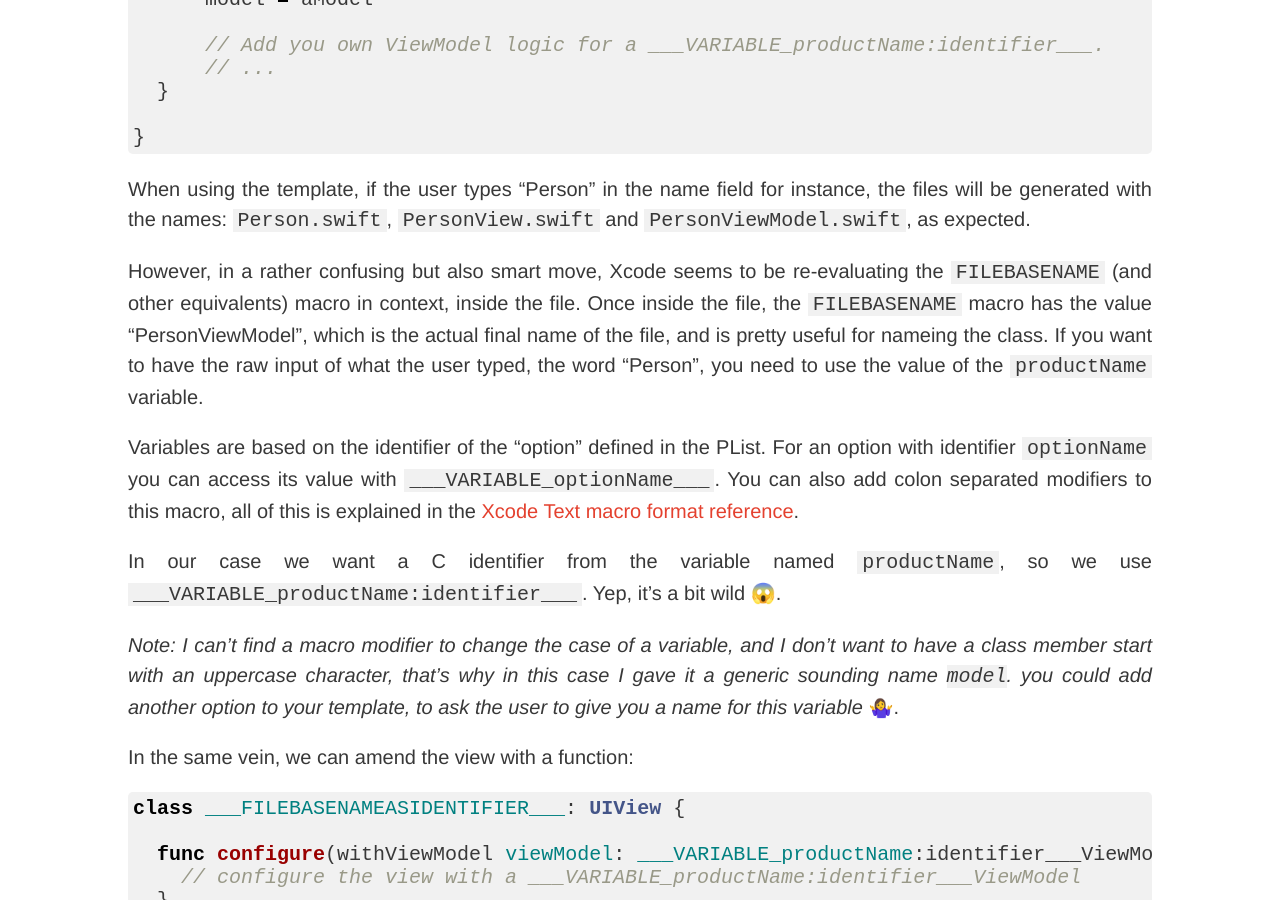
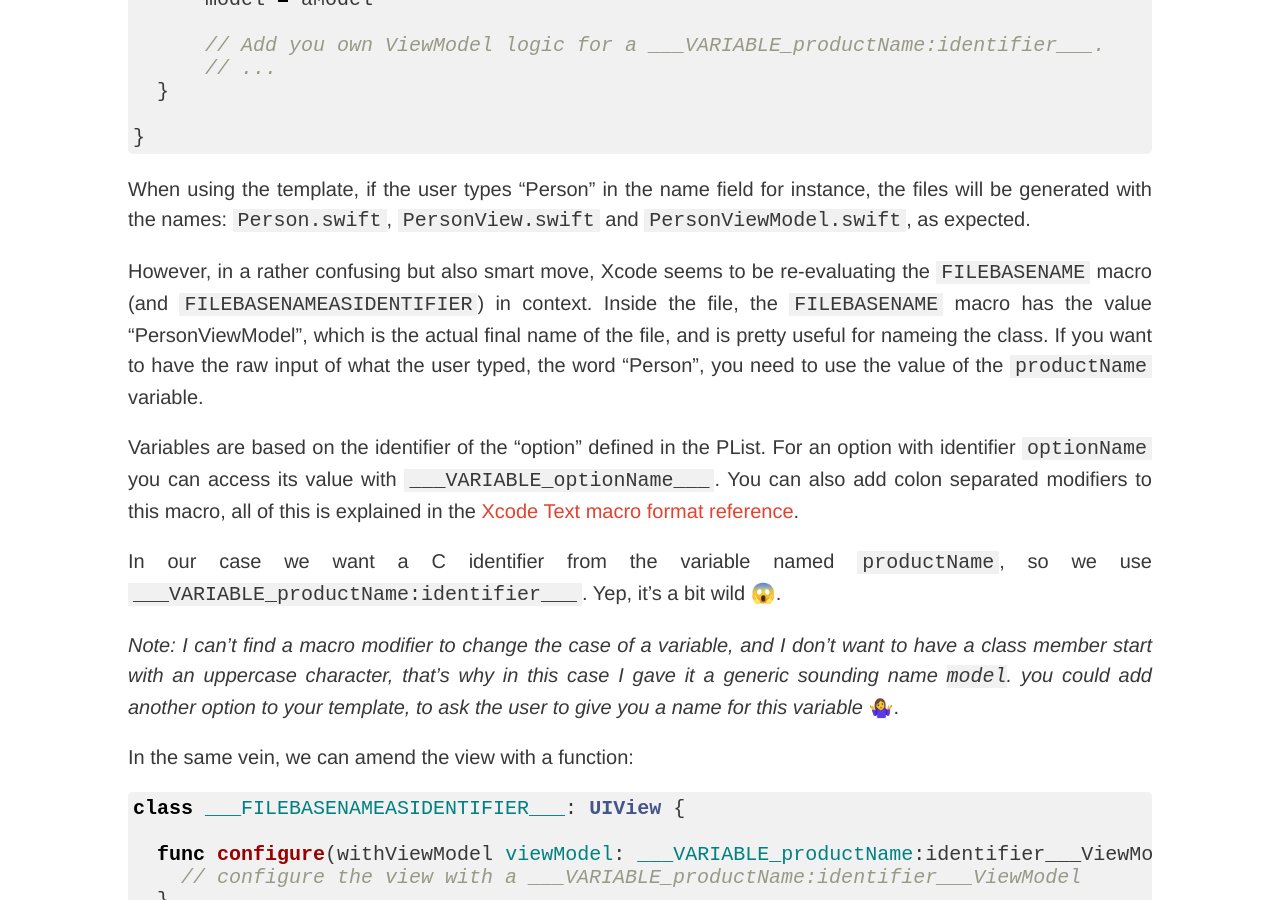
Before and after one commit to jeanetienne/jeanetienne.github.io, a Jekyll site: the page built from _posts/2017-09-10-xcode-templates.md, in a window 1280 px wide and 900 px high, scrolled down 11907 px. Built offline with Jekyll 4.4.1, drawn with Linux system fonts in a browser that asks for light colours; nearby versions of some CDN libraries.

Commit message:
Reformating a sentence

```diff
--- a/_posts/2017-09-10-xcode-templates.md
+++ b/_posts/2017-09-10-xcode-templates.md
@@ -316,7 +316,7 @@ class ___FILEBASENAMEASIDENTIFIER___ {
 
 When using the template, if the user types "Person" in the name field for instance, the files will be generated with the names:  `Person.swift`, `PersonView.swift` and `PersonViewModel.swift`, as expected.
 
-However, in a rather confusing but also smart move, Xcode seems to be re-evaluating the `FILEBASENAME` (and other equivalents) macro in context, inside the file. Once inside the file, the `FILEBASENAME` macro has the value "PersonViewModel", which is the actual final name of the file, and is pretty useful for nameing the class. If you want to have the raw input of what the user typed, the word "Person", you need to use the value of the `productName` variable.
+However, in a rather confusing but also smart move, Xcode seems to be re-evaluating the `FILEBASENAME` macro (and `FILEBASENAMEASIDENTIFIER`) in context. Inside the file, the `FILEBASENAME` macro has the value "PersonViewModel", which is the actual final name of the file, and is pretty useful for nameing the class. If you want to have the raw input of what the user typed, the word "Person", you need to use the value of the `productName` variable.
 
 Variables are based on the identifier of the "option" defined in the PList. For an option with identifier `optionName` you can access its value with `___VARIABLE_optionName___`. You can also add colon separated modifiers to this macro, all of this is explained in the [Xcode Text macro format reference](https://help.apple.com/xcode/mac/9.0/index.html?localePath=en.lproj#/devc8a500cb9).
 
```
